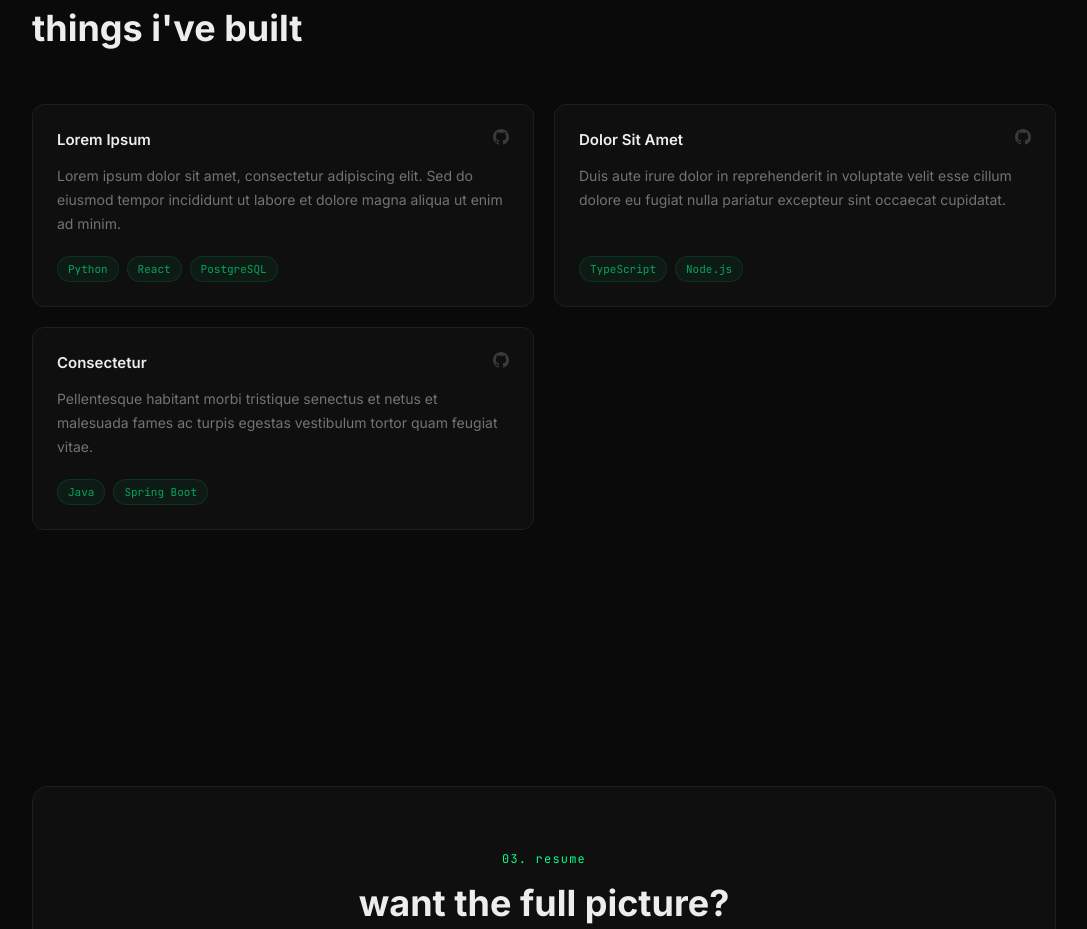
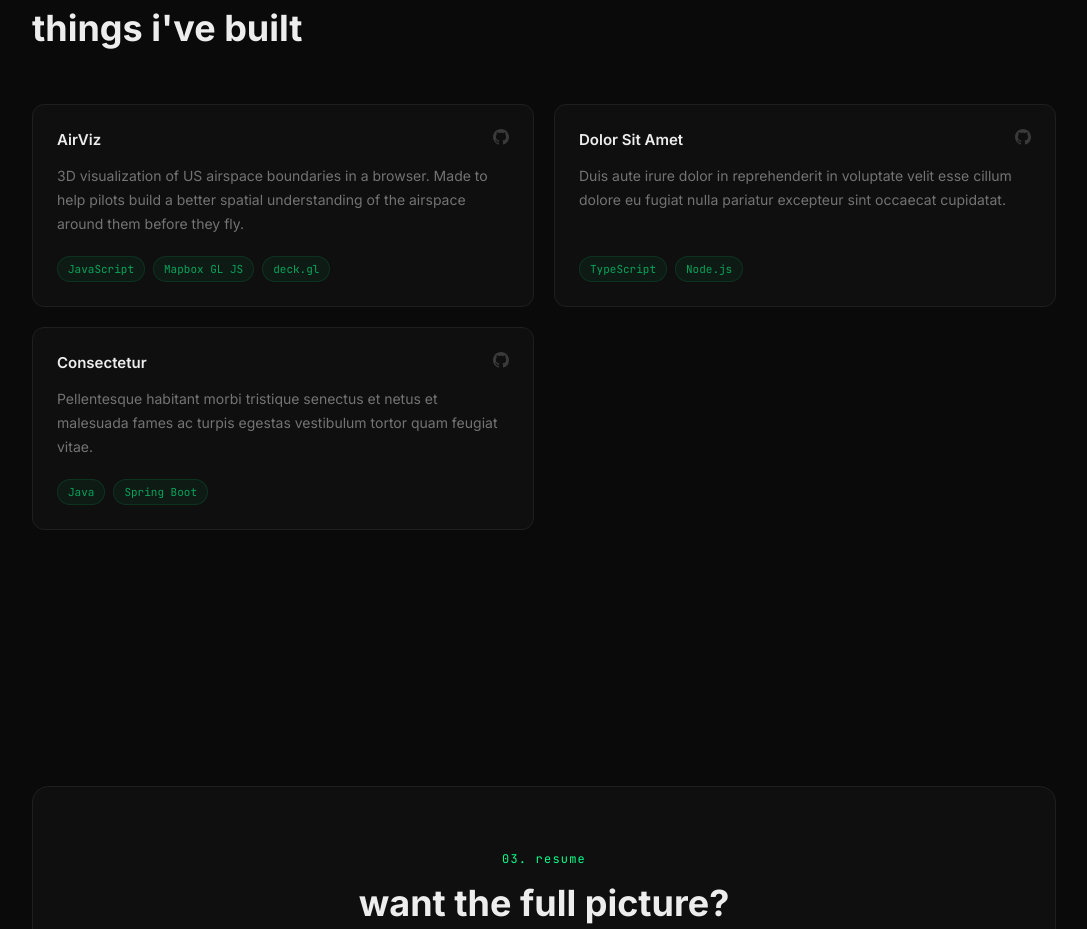
Before and after one commit to gabrielortiz00/gabrielortiz, a Next.js app: page / in a window 1280 px wide. Shown: the part 1640-2569 px from the top of the page, without its empty margins (96-1183 px from the left). Built offline with nearby package versions, Linux system fonts and the light colour scheme.

Commit message:
Add AirViz to projects section.

```diff
--- a/src/components/Projects.tsx
+++ b/src/components/Projects.tsx
@@ -4,11 +4,11 @@ import { motion } from "framer-motion";
 
 const projects = [
   {
-    title: "Lorem Ipsum",
+    title: "AirViz",
     description:
-      "Lorem ipsum dolor sit amet, consectetur adipiscing elit. Sed do eiusmod tempor incididunt ut labore et dolore magna aliqua ut enim ad minim.",
-    tech: ["Python", "React", "PostgreSQL"],
-    github: "https://github.com/gabrielortiz00",
+      "3D visualization of US airspace boundaries in a browser. Made to help pilots build a better spatial understanding of the airspace around them before they fly.",
+    tech: ["JavaScript", "Mapbox GL JS", "deck.gl"],
+    github: "https://github.com/gabrielortiz00/airviz",
     live: null,
   },
   {
```
